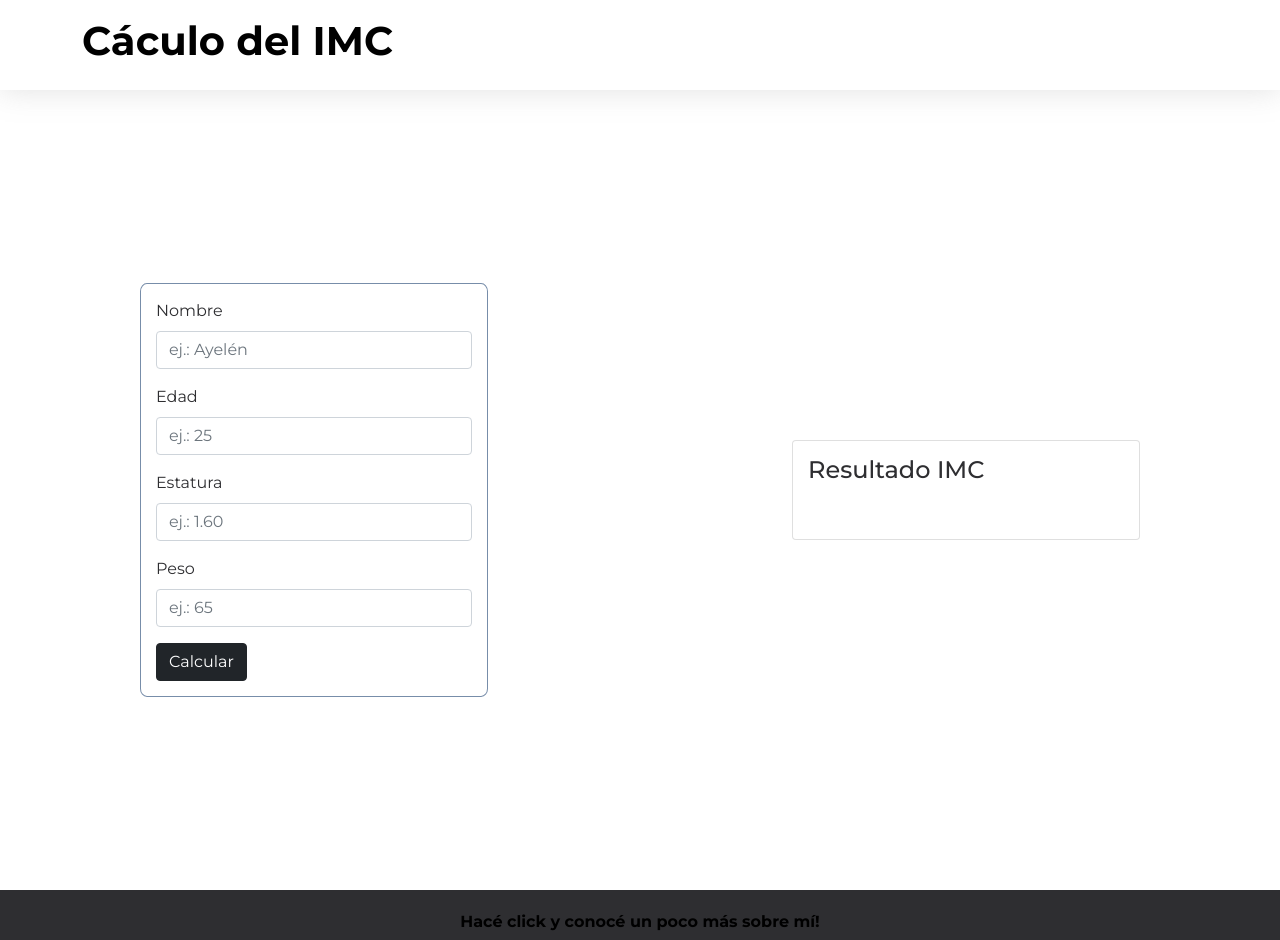
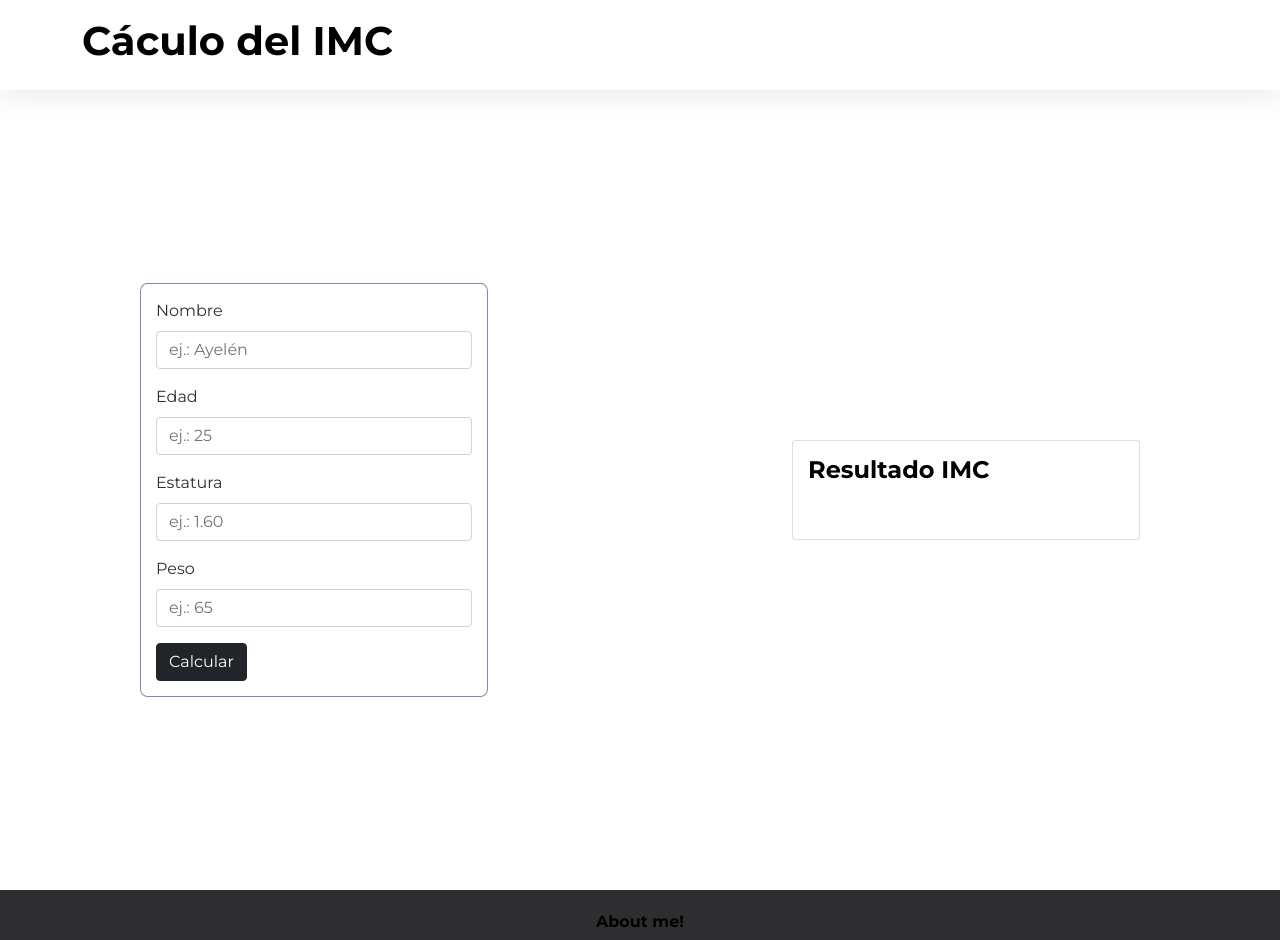
Before and after one commit to ayelencristi/psiware, a React (Create React App) app: page / in a window 1280 px wide. Shown: the top 940 px of the page. Built offline with nearby package versions, Linux system fonts and the light colour scheme.

Commit message:
error en la función

```diff
--- a/src/components/forms/IMCForm/styless.css
+++ b/src/components/forms/IMCForm/styless.css
@@ -11,6 +11,3 @@
     border-radius: 2%;
     padding: 15px;
 }
-.btn-primary {
-    background-color: #FF6583;
-}
--- a/src/components/layout/Footer/index.tsx
+++ b/src/components/layout/Footer/index.tsx
@@ -6,7 +6,7 @@ const Footer: FC = () => {
         <footer>
             <div className='footer'>
                 <div className="nav-footer">
-                    <a className='logo' href="https://ayelencristi.github.io/portfolio/">Hacé click y conocé un poco más sobre mí!</a>
+                    <a className='logo' href="https://ayelencristi.github.io/portfolio/">About me!</a>
                 </div>
             </div>
             <p className="hecho-con-amor">Hecho con ❤️ por Aye</p>
--- a/src/components/parts/ResultsCard/index.tsx
+++ b/src/components/parts/ResultsCard/index.tsx
@@ -11,7 +11,7 @@ const ResultsCard: FC<Props> = ({ data }) => {
         <div className="container">
             <div className="imc-form">
                 <Card className="form">
-                    <h4>Resultado IMC</h4>
+                    <h4 className="logo">Resultado IMC</h4>
                     <Card.Body>{data}</Card.Body>
                 </Card>
             </div>
```
Also changed, not shown: src/components/layout/Footer/styless.css (line endings or trailing spaces).
